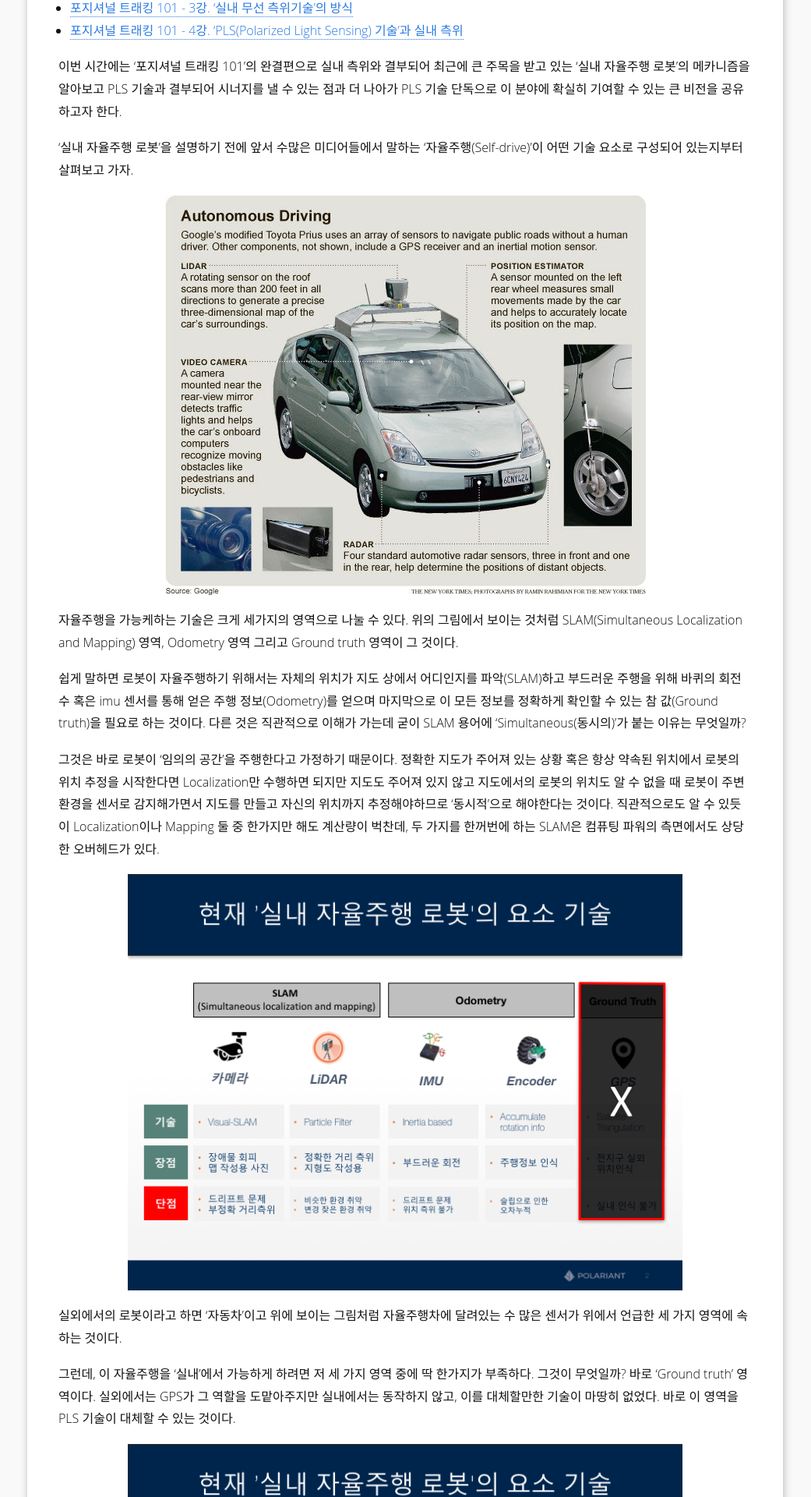
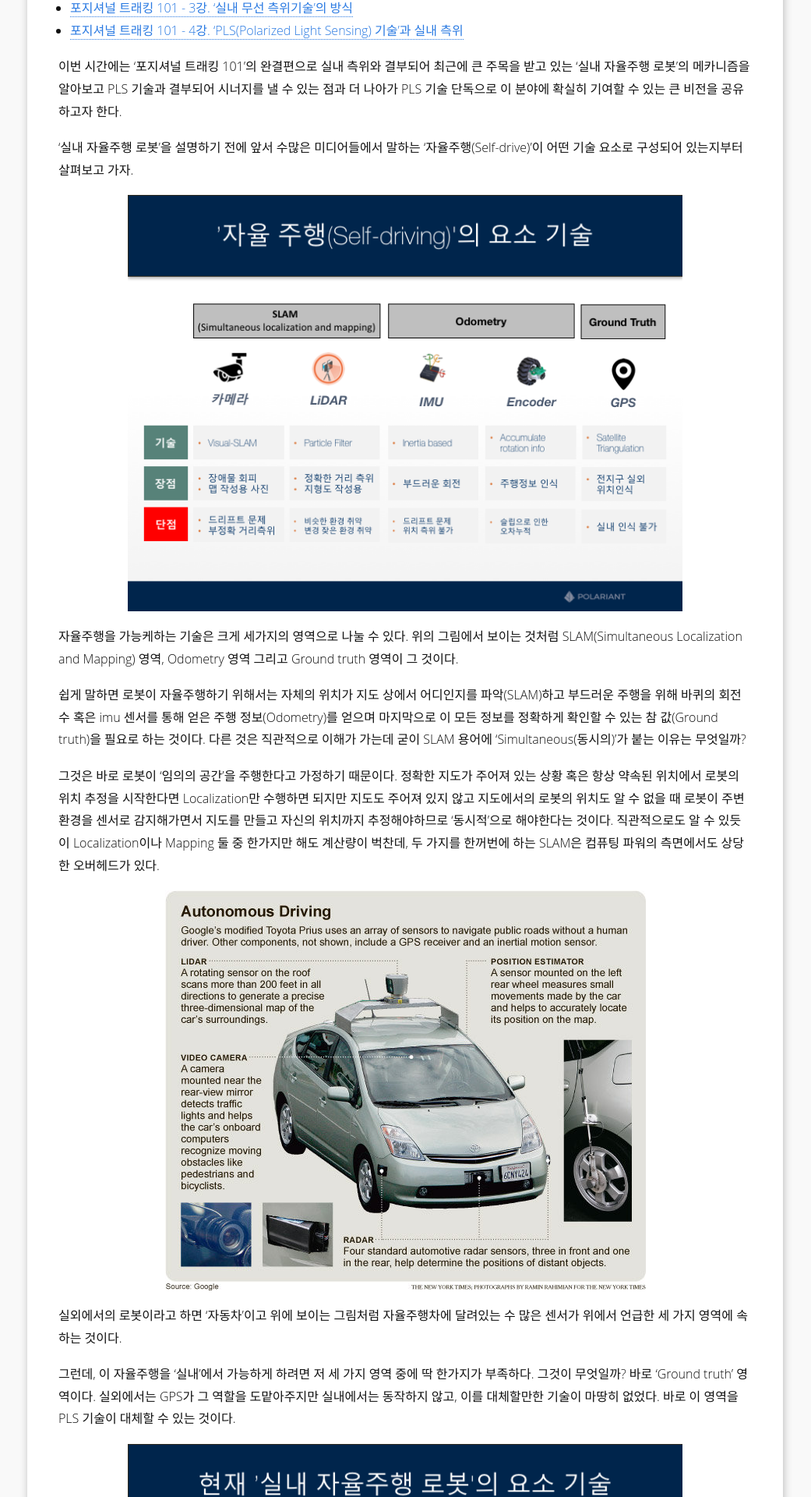
Before and after one commit to HyoukJang/HyoukJang.github.io, a Jekyll site: the page built from _posts/2018-01-02-positional-tracking-101-5.md, in a window 1280 px wide. Shown: the part 477-2397 px from the top of the page at 78% size, without its empty margins (120-1161 px from the left). Built offline with Jekyll 4.4.1, drawn with Linux system fonts in a browser that asks for light colours; nearby versions of some CDN libraries; some web fonts are replaced; comment, search, counter and statistics services are not loaded.

Commit message:
update image

```diff
--- a/_posts/2018-01-02-positional-tracking-101-5.md
+++ b/_posts/2018-01-02-positional-tracking-101-5.md
@@ -21,7 +21,7 @@ tags:  VR tech polariant virtual-reality positional-tracking 측위
 
 '실내 자율주행 로봇'을 설명하기 전에 앞서 수많은 미디어들에서 말하는 '자율주행(Self-drive)'이 어떤 기술 요소로 구성되어 있는지부터 살펴보고 가자.
 
-![자율주행(Self-drive)의 요소 기술]({{site.baseurl}}/images/self-drive-car.jpg)
+![자율주행(Self-drive)의 요소 기술]({{site.baseurl}}/images/self-driving-1.png)
 
 자율주행을 가능케하는 기술은 크게 세가지의 영역으로 나눌 수 있다. 위의 그림에서 보이는 것처럼 SLAM(Simultaneous Localization and Mapping) 영역, Odometry 영역 그리고 Ground truth 영역이 그 것이다.
 
@@ -29,7 +29,7 @@ tags:  VR tech polariant virtual-reality positional-tracking 측위
 
 그것은 바로 로봇이 '임의의 공간'을 주행한다고 가정하기 때문이다. 정확한 지도가 주어져 있는 상황 혹은 항상 약속된 위치에서 로봇의 위치 추정을 시작한다면 Localization만 수행하면 되지만 지도도 주어져 있지 않고 지도에서의 로봇의 위치도 알 수 없을 때 로봇이 주변 환경을 센서로 감지해가면서 지도를 만들고 자신의 위치까지 추정해야하므로 '동시적'으로 해야한다는 것이다. 직관적으로도 알 수 있듯이 Localization이나 Mapping 둘 중 한가지만 해도 계산량이 벅찬데, 두 가지를 한꺼번에 하는 SLAM은 컴퓨팅 파워의 측면에서도 상당한 오버헤드가 있다.
 
-![Google's Self-driving car]({{site.baseurl}}/images/self-driving-2.png)
+![Google's Self-driving car]({{site.baseurl}}/images/self-drive-car.jpg)
 
 실외에서의 로봇이라고 하면 '자동차'이고 위에 보이는 그림처럼 자율주행차에 달려있는 수 많은 센서가 위에서 언급한 세 가지 영역에 속하는 것이다.
 
```
Also changed, not shown: other parts of _posts/2018-01-02-positional-tracking-101-5.md (+2 -0 lines), images/pls-key.png (added).
